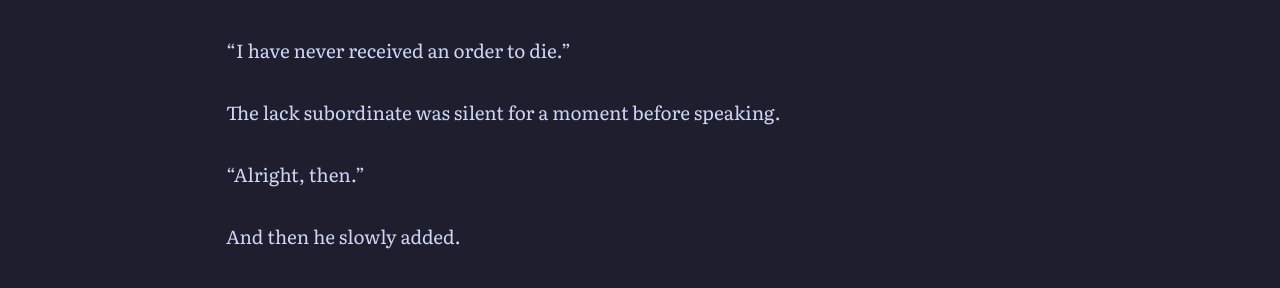
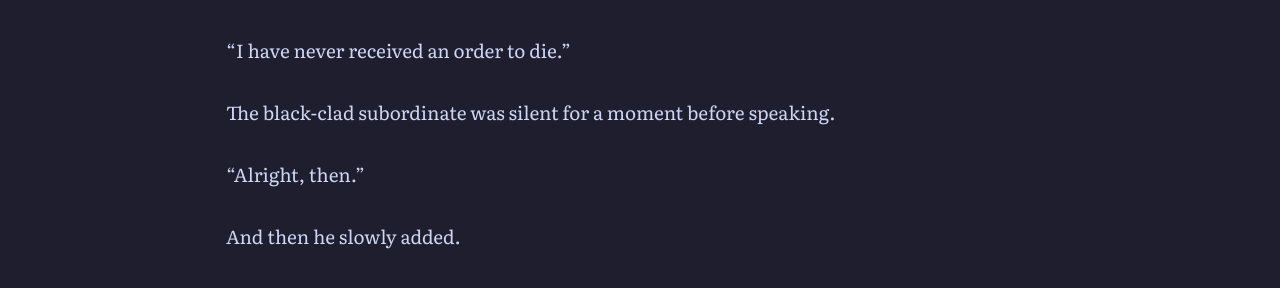
Before and after one commit to soleumn/soleumn.github.io, a Jekyll site: the page built from _chapters/eoshinki/ch184.md, in a window 1280 px wide and 900 px high, scrolled down 6753 px. Shown: the part 162-450 px from the top of the window. Built offline with Jekyll 4.4.1, drawn with Linux system fonts in a browser that asks for light colours; some web fonts are replaced; comment, search, counter and statistics services are not loaded.

Commit message:
Edit Chapter 184 (via site)

```diff
--- a/_chapters/eoshinki/ch184.md
+++ b/_chapters/eoshinki/ch184.md
@@ -208,7 +208,7 @@ The small subordinate gripped her long weapon tightly and looked at the black-cl
 
 “I have never received an order to die.”
 
-The lack subordinate was silent for a moment before speaking.
+The black-clad subordinate was silent for a moment before speaking.
 
 “Alright, then.”
 
```
